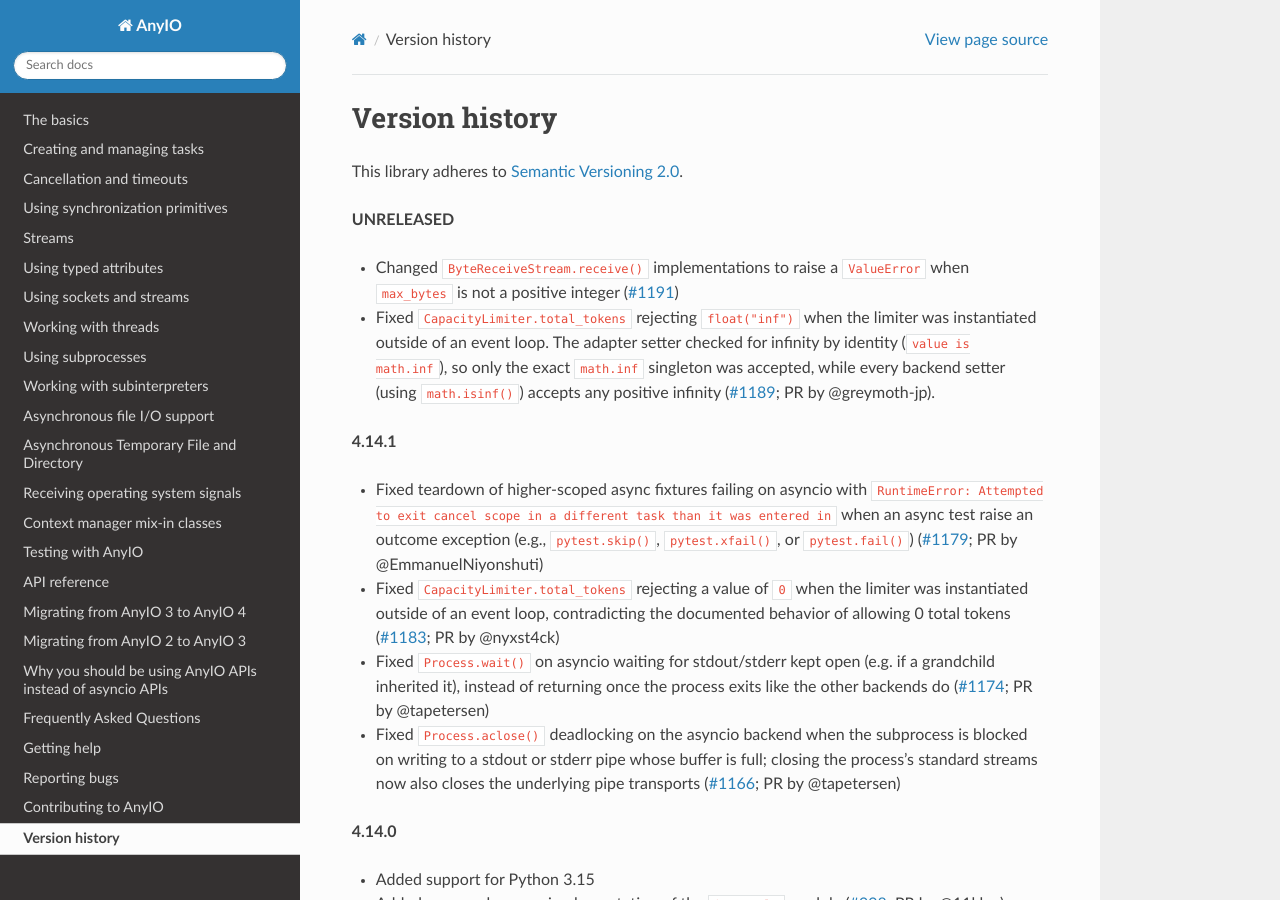
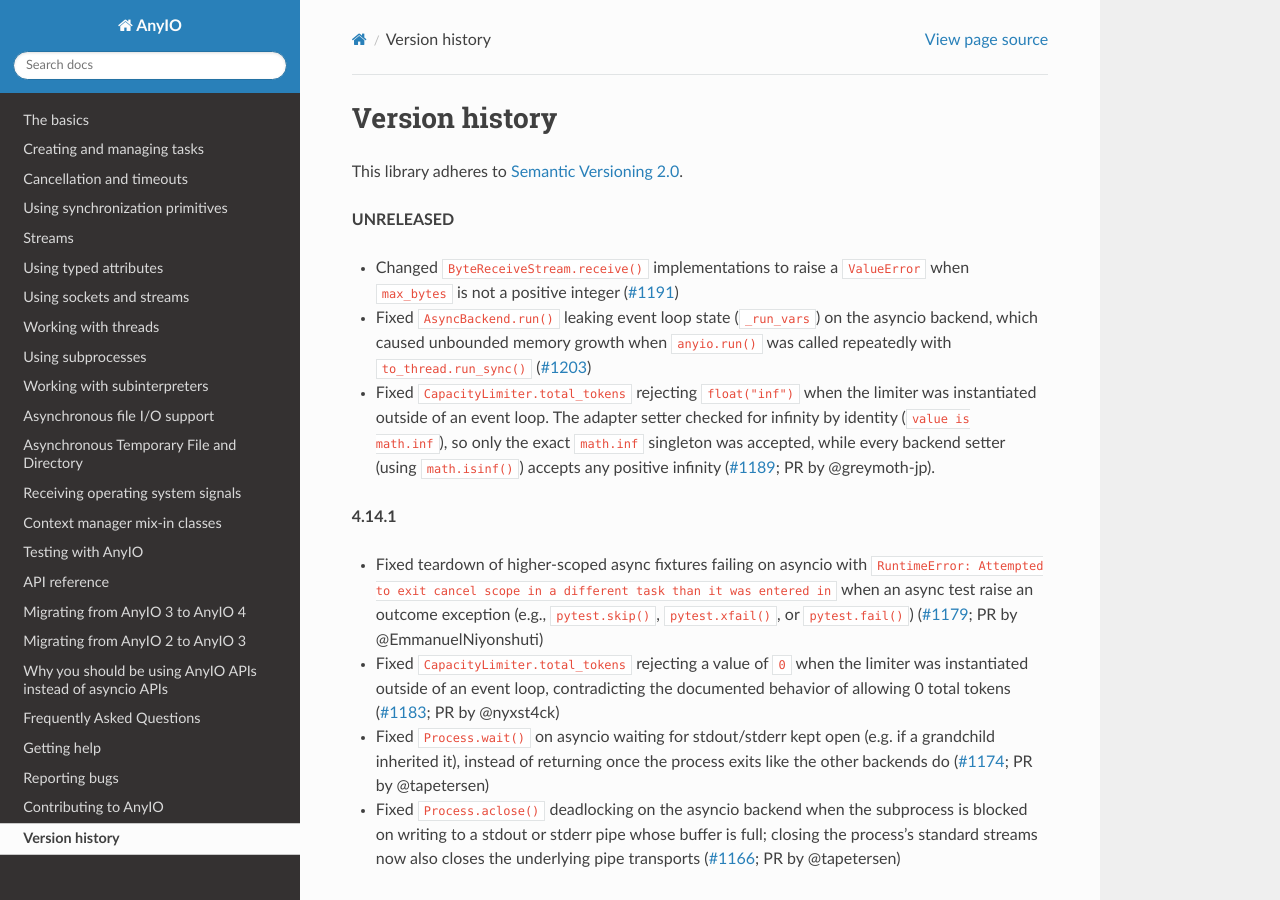
Before and after one commit to agronholm/anyio, a Sphinx documentation site: the page built from docs/versionhistory.rst, in a window 1280 px wide and 900 px high. Built offline with Sphinx 7.4.7 and the Read the Docs theme 3.1.0, drawn with Linux system fonts in a browser that asks for light colours; the version number could not be read and is left out.

Commit message:
fix: prevent _run_vars memory leak on asyncio backend
Calling anyio.run() repeatedly with to_thread.run_sync() caused
unbounded memory growth because _root_task.set(task) cached the
root task in _run_vars, which was never cleared when the run
finished. The cached task held a strong reference to the event
loop, preventing garbage collection.

Fix by popping the _run_vars entry for the current loop in:
- AsyncioBackend.run() after the Runner finishes (all Python versions)
- The local Runner.close() for Python < 3.11

Fixes #1203.

```diff
--- a/docs/versionhistory.rst
+++ b/docs/versionhistory.rst
@@ -8,6 +8,10 @@ This library adheres to `Semantic Versioning 2.0 <http://semver.org/>`_.
 - Changed ``ByteReceiveStream.receive()`` implementations to raise a ``ValueError`` when
   ``max_bytes`` is not a positive integer
   (`#1191 <https://github.com/agronholm/anyio/pull/1191>`_)
+- Fixed ``AsyncBackend.run()`` leaking event loop state (``_run_vars``) on the asyncio
+  backend, which caused unbounded memory growth when ``anyio.run()`` was called
+  repeatedly with ``to_thread.run_sync()``
+  (`#1203 <https://github.com/agronholm/anyio/issues/1203>`_)
 - Fixed ``CapacityLimiter.total_tokens`` rejecting ``float("inf")`` when the limiter was
   instantiated outside of an event loop. The adapter setter checked for infinity by
   identity (``value is math.inf``), so only the exact ``math.inf`` singleton was accepted,
```
Also changed, not shown: 1 other file.
